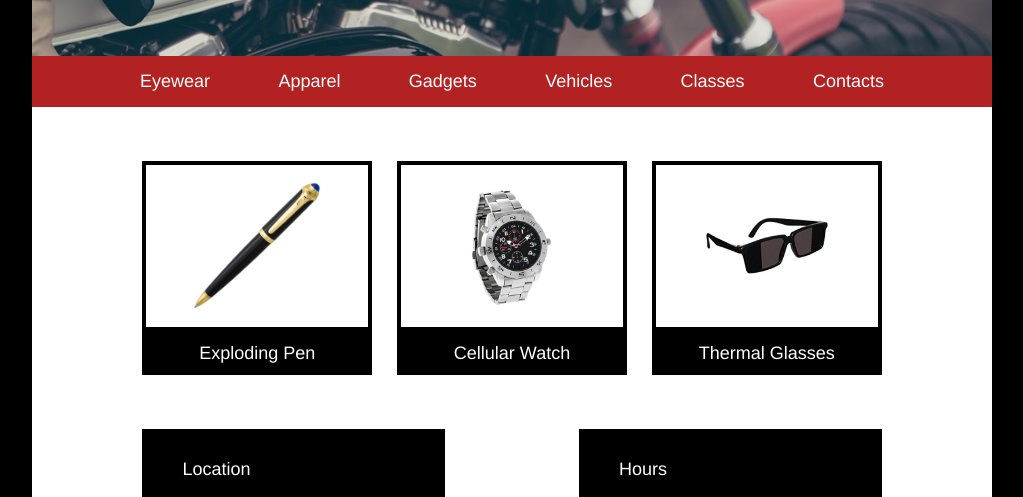
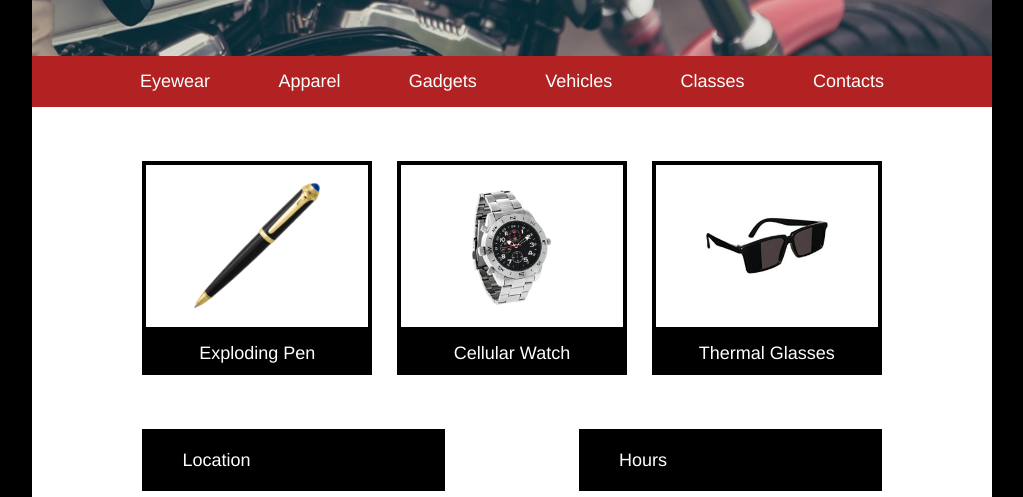
Before and after one commit to Desertbeagle/SecretAgentSupply, a plain HTML site: page index.html in a window 1280 px wide. Shown: the part 445-942 px from the top of the page, without its empty margins (128-1151 px from the left). Drawn offline with Linux system fonts and the light colour scheme.

Commit message:
desktop tweak

```diff
--- a/resources/css/style.css
+++ b/resources/css/style.css
@@ -216,14 +216,14 @@ a {
   width: 35%;
   height: 2rem;
   margin-top: 3rem;
-  padding-top: 1rem;
-  padding-bottom: 1rem;
+  padding-top: 0.5rem;
+  padding-bottom: 0.5rem;
   padding-left: 2rem;
   background-color: black;
   overflow: hidden;
 
 }
-/* hours and location */
+/* hours and location text */
 .hourslocation {
 
   display: flex;
```
